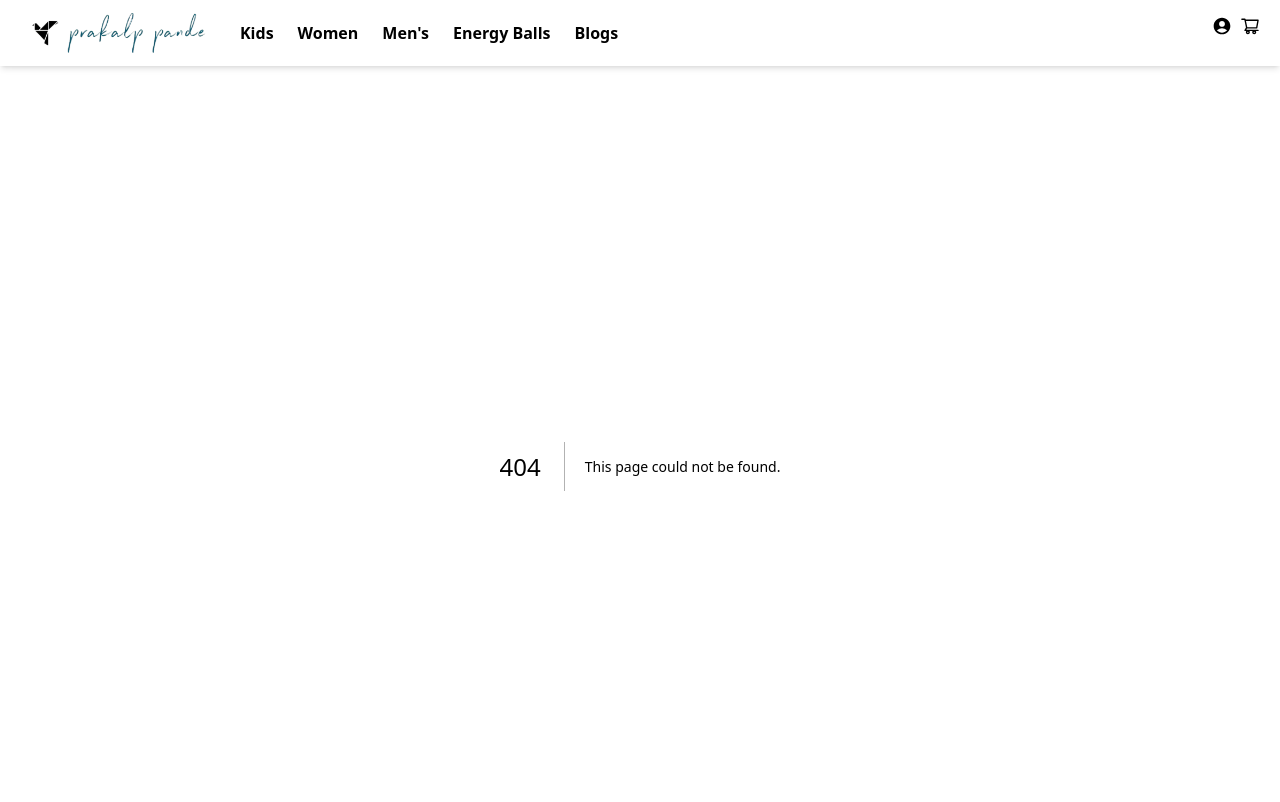
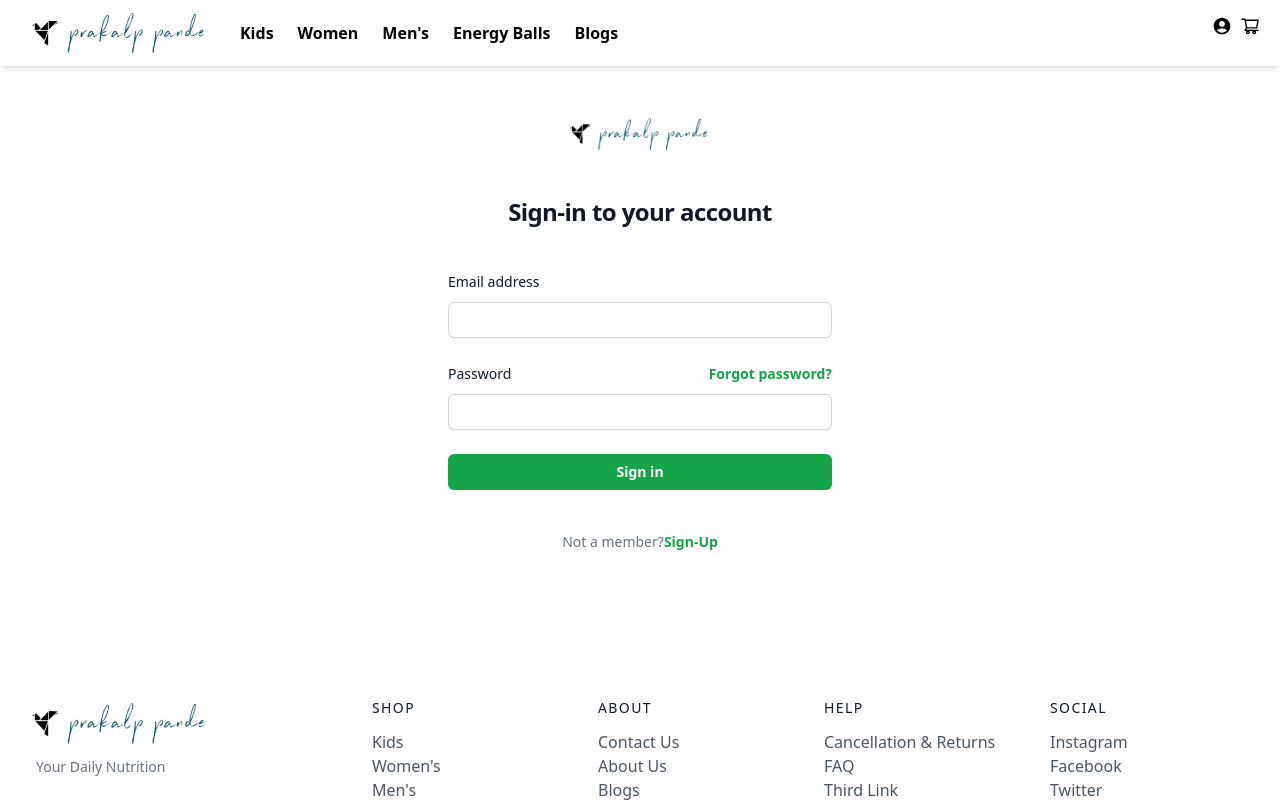
Before and after one commit to Nittya/Nittya-website, a Next.js app: page /login in a window 1280 px wide. Before the commit this address had no page. Shown: the top 802 px of the page. Built offline with nearby package versions, Linux system fonts and the light colour scheme.

Commit message:
User Auth

```diff
--- /dev/null
+++ b/pages/forgot.js
@@ -0,0 +1,37 @@
+import Link from 'next/link'
+import React from 'react'
+
+const Forgot = () => {
+    return (
+        <div>
+            <div className="flex min-h-full flex-col justify-center px-6 py-12 lg:px-8">
+                <div className="sm:mx-auto sm:w-full sm:max-w-sm">
+                    <img className="mx-auto h-10 w-auto" src="/logo.png" alt="Your Company" />
+                    <h2 className="mt-10 text-center text-2xl font-bold leading-9 tracking-tight text-gray-900">Forgot Password</h2>
+                </div>
+
+                <div className="mt-10 sm:mx-auto sm:w-full sm:max-w-sm">
+                    <form className="space-y-6" action="#" method="POST">
+                        <div>
+                            <label for="email" className="block text-sm font-medium leading-6 text-gray-900">Email address</label>
+                            <div className="mt-2">
+                                <input id="email" name="email" type="email" autocomplete="email" required className="block w-full rounded-md border-0 py-1.5 text-gray-900 shadow-sm ring-1 ring-inset ring-gray-300 placeholder:text-gray-400 focus:ring-2 focus:ring-inset focus:ring-green-600 sm:text-sm sm:leading-6" />
+                            </div>
+                        </div>
+
+                        <div>
+                            <button type="submit" className="flex w-full justify-center rounded-md bg-green-600 px-3 py-1.5 text-sm font-semibold leading-6 text-white shadow-sm hover:bg-green-500 focus-visible:outline focus-visible:outline-2 focus-visible:outline-offset-2 focus-visible:outline-green-600">Continue</button>
+                        </div>
+                    </form>
+
+                    <p className="mt-10 text-center text-sm text-gray-500">
+                        or |
+                        <Link href={'/login'} className="font-semibold leading-6 text-green-600 hover:text-green-500"> Login</Link>
+                    </p>
+                </div>
+            </div>
+        </div>
+    )
+}
+
+export default Forgot
--- /dev/null
+++ b/pages/login.js
@@ -0,0 +1,49 @@
+import Link from 'next/link'
+import React from 'react'
+
+const Login = () => {
+  return (
+    <div>
+      <div className="flex min-h-full flex-col justify-center px-6 py-12 lg:px-8">
+        <div className="sm:mx-auto sm:w-full sm:max-w-sm">
+          <img className="mx-auto h-10 w-auto" src="/logo.png" alt="Your Company" />
+          <h2 className="mt-10 text-center text-2xl font-bold leading-9 tracking-tight text-gray-900">Sign-in to your account</h2>
+        </div>
+
+        <div className="mt-10 sm:mx-auto sm:w-full sm:max-w-sm">
+          <form className="space-y-6" action="#" method="POST">
+            <div>
+              <label for="email" className="block text-sm font-medium leading-6 text-gray-900">Email address</label>
+              <div className="mt-2">
+                <input id="email" name="email" type="email" autocomplete="email" required className="block w-full rounded-md border-0 py-1.5 text-gray-900 shadow-sm ring-1 ring-inset ring-gray-300 placeholder:text-gray-400 focus:ring-2 focus:ring-inset focus:ring-green-600 sm:text-sm sm:leading-6" />
+              </div>
+            </div>
+
+            <div>
+              <div className="flex items-center justify-between">
+                <label for="password" className="block text-sm font-medium leading-6 text-gray-900">Password</label>
+                <div className="text-sm">
+                  <Link href={'/forgot'} className="cursor-pointer font-semibold text-green-600 hover:text-green-500">Forgot password?</Link>
+                </div>
+              </div>
+              <div className="mt-2">
+                <input id="password" name="password" type="password" autocomplete="current-password" required className="block w-full rounded-md border-0 py-1.5 text-gray-900 shadow-sm ring-1 ring-inset ring-gray-300 placeholder:text-gray-400 focus:ring-2 focus:ring-inset focus:ring-green-600 sm:text-sm sm:leading-6" />
+              </div>
+            </div>
+
+            <div>
+              <button type="submit" className="flex w-full justify-center rounded-md bg-green-600 px-3 py-1.5 text-sm font-semibold leading-6 text-white shadow-sm hover:bg-green-500 focus-visible:outline focus-visible:outline-2 focus-visible:outline-offset-2 focus-visible:outline-green-600">Sign in</button>
+            </div>
+          </form>
+
+          <p className="mt-10 text-center text-sm text-gray-500">
+            Not a member?
+            <Link href={'/signup'} className="font-semibold leading-6 text-green-600 hover:text-green-500">Sign-Up</Link>
+          </p>
+        </div>
+      </div>
+    </div>
+  )
+}
+
+export default Login
--- /dev/null
+++ b/pages/signup.js
@@ -0,0 +1,52 @@
+import Link from 'next/link'
+import React from 'react'
+
+const Signup = () => {
+  return (
+    <div>
+      <div className="flex min-h-full flex-col justify-center px-6 py-12 lg:px-8">
+        <div className="sm:mx-auto sm:w-full sm:max-w-sm">
+          <img className="mx-auto h-10 w-auto" src="/logo.png" alt="Your Company" />
+          <h2 className="mt-10 text-center text-2xl font-bold leading-9 tracking-tight text-gray-900">Sign-Up for an account</h2>
+        </div>
+
+        <div className="mt-10 sm:mx-auto sm:w-full sm:max-w-sm">
+          <form className="space-y-6" action="#" method="POST">
+            <div>
+              <label for="name" className="block text-sm font-medium leading-6 text-gray-900">Your Name</label>
+              <div className="mt-2">
+                <input id="name" name="name" type="text" autocomplete="email" required className="block w-full rounded-md border-0 py-1.5 text-gray-900 shadow-sm ring-1 ring-inset ring-gray-300 placeholder:text-gray-400 focus:ring-2 focus:ring-inset focus:ring-green-600 sm:text-sm sm:leading-6" />
+              </div>
+            </div>
+            <div>
+              <label for="email" className="block text-sm font-medium leading-6 text-gray-900">Email address</label>
+              <div className="mt-2">
+                <input id="email" name="email" type="email" autocomplete="email" required className="block w-full rounded-md border-0 py-1.5 text-gray-900 shadow-sm ring-1 ring-inset ring-gray-300 placeholder:text-gray-400 focus:ring-2 focus:ring-inset focus:ring-green-600 sm:text-sm sm:leading-6" />
+              </div>
+            </div>
+
+            <div>
+              <div className="flex items-center justify-between">
+                <label htmlFor="password" className="block text-sm font-medium leading-6 text-gray-900">Password</label>
+              </div>
+              <div className="mt-2">
+                <input id="password" name="password" type="password" autocomplete="current-password" required className="block w-full rounded-md border-0 py-1.5 text-gray-900 shadow-sm ring-1 ring-inset ring-gray-300 placeholder:text-gray-400 focus:ring-2 focus:ring-inset focus:ring-green-600 sm:text-sm sm:leading-6" />
+              </div>
+            </div>
+
+            <div>
+              <button type="submit" className="flex w-full justify-center rounded-md bg-green-600 px-3 py-1.5 text-sm font-semibold leading-6 text-white shadow-sm hover:bg-green-500 focus-visible:outline focus-visible:outline-2 focus-visible:outline-offset-2 focus-visible:outline-green-600">Create an account</button>
+            </div>
+          </form>
+
+          <p className="mt-10 text-center text-sm text-gray-500">
+            Already a member?
+            <Link href={'/login'} className="font-semibold leading-6 text-green-600 hover:text-green-500">Login</Link>
+          </p>
+        </div>
+      </div>
+    </div>
+  )
+}
+
+export default Signup
```
